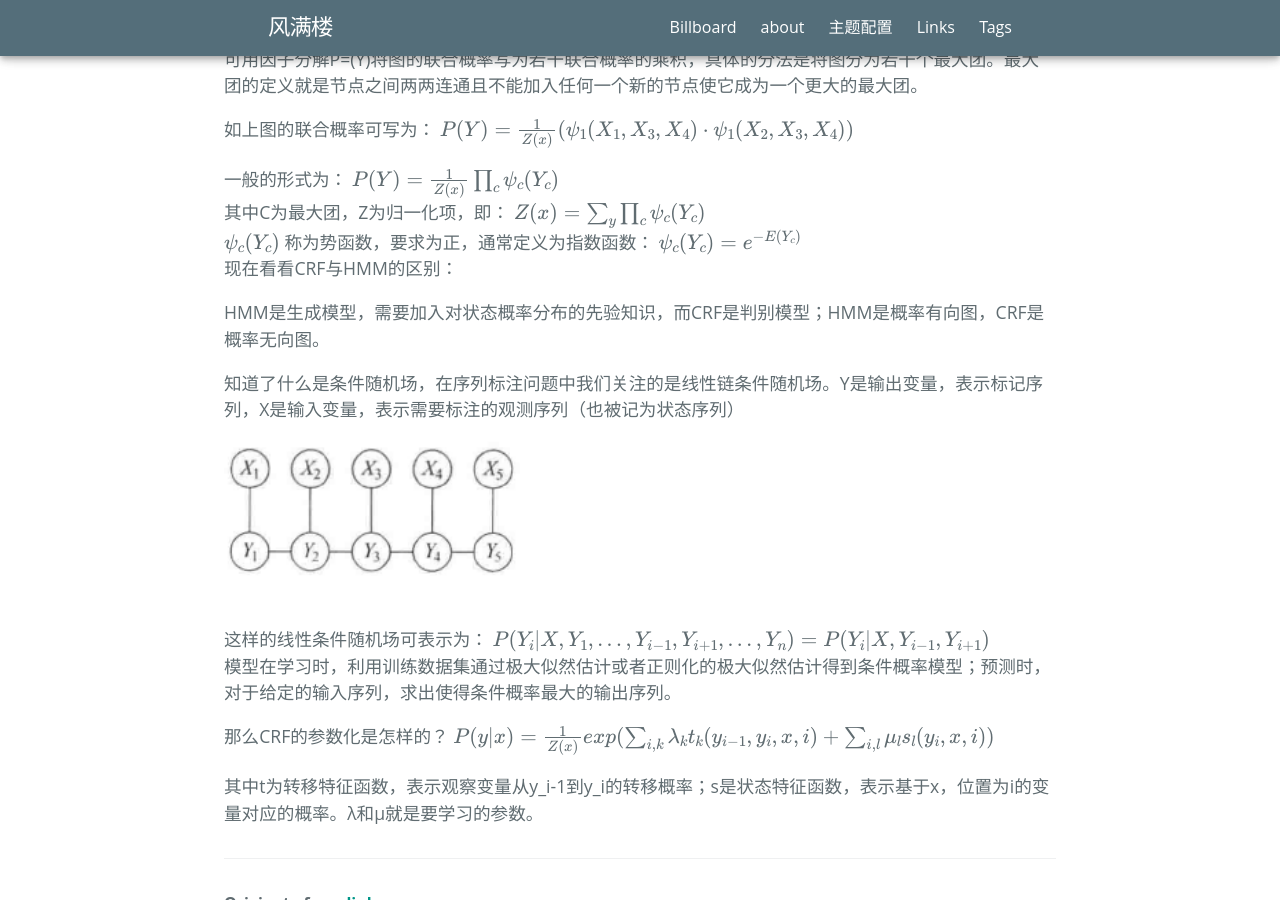
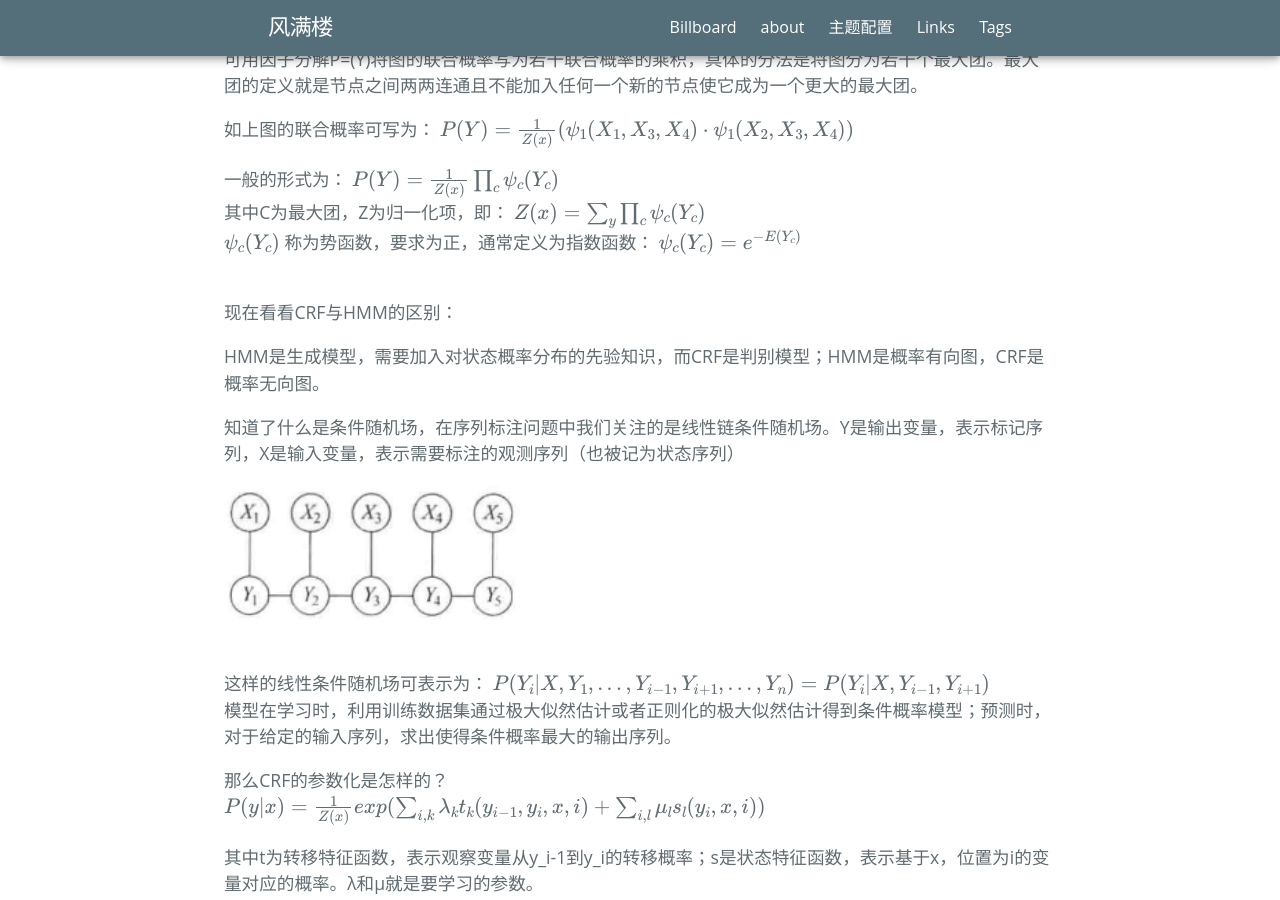
Before and after one commit to paichin/paichin.github.io, a Jekyll site: the page built from _posts/2019-08-13-test.md, in a window 1280 px wide and 900 px high, scrolled down 2165 px. Built offline with Jekyll 4.4.1, drawn with Linux system fonts in a browser that asks for light colours; some web fonts are replaced; formulas are drawn with MathJax 3; comment, search, counter and statistics services are not loaded.

Commit message:
Update 2019-08-13-test.md

```diff
--- a/_posts/2019-08-13-test.md
+++ b/_posts/2019-08-13-test.md
@@ -57,6 +57,8 @@ tags: ''
   $$
   ψ_c(Y_c)=e^{-E(Y_c)}
   $$
+  <br>
+
   <br>现在看看CRF与HMM的区别：<br>
 
   HMM是生成模型，需要加入对状态概率分布的先验知识，而CRF是判别模型；HMM是概率有向图，CRF是概率无向图。<br>
@@ -71,7 +73,7 @@ tags: ''
   $$
   <br>模型在学习时，利用训练数据集通过极大似然估计或者正则化的极大似然估计得到条件概率模型；预测时，对于给定的输入序列，求出使得条件概率最大的输出序列。
 
-  那么CRF的参数化是怎样的？
+  那么CRF的参数化是怎样的？<br>
   $$
   P(y|x)=\frac{1}{Z(x)}exp(\sum_{i,k}λ_kt_k(y_{i-1},y_i,x,i)+\sum_{i,l}μ_ls_l(y_i,x,i))
   $$
```
